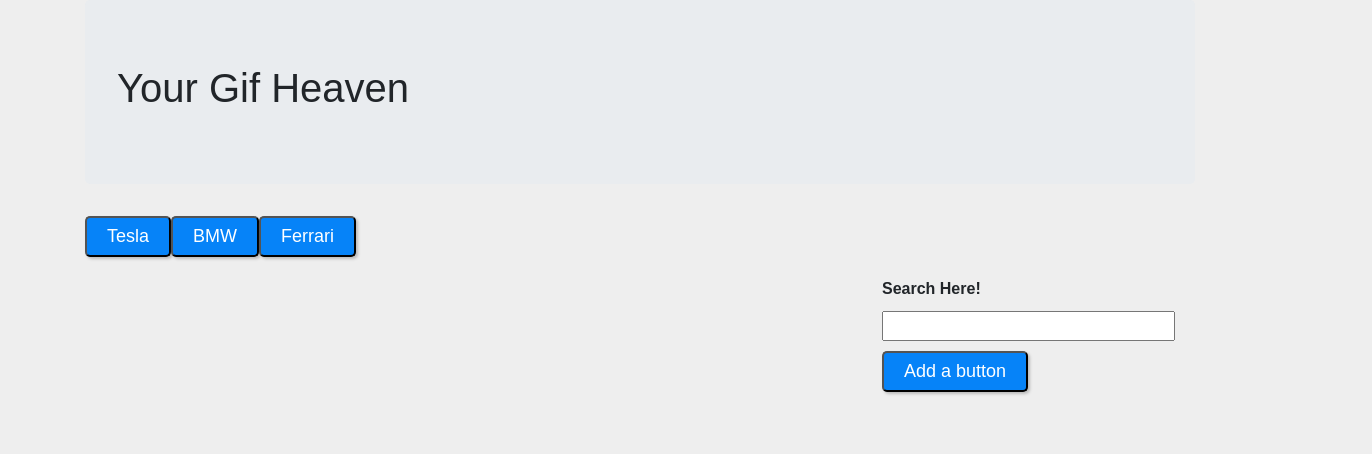
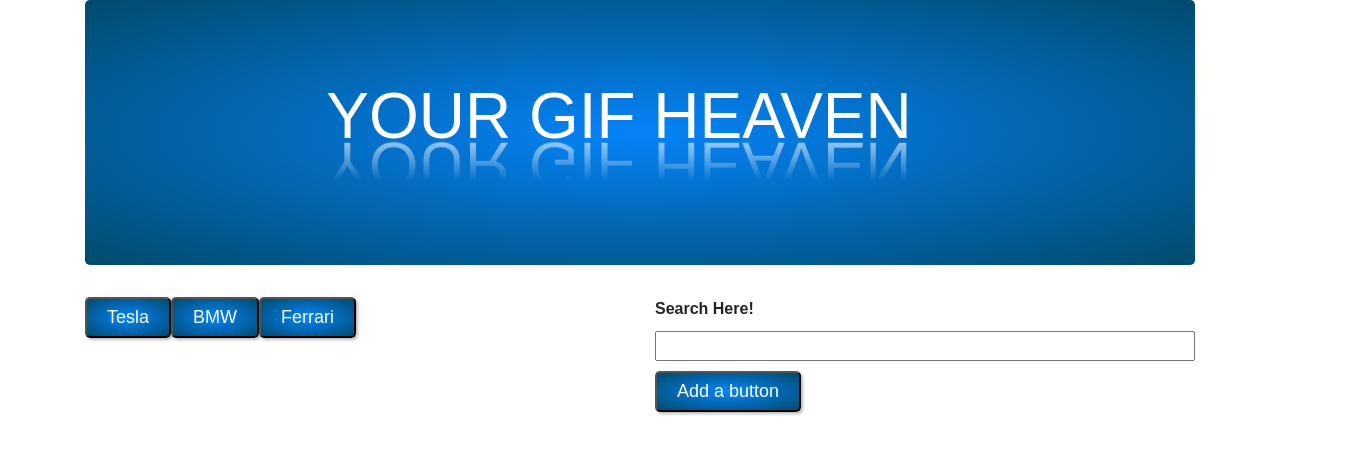
Before and after one commit to CDaniels417/Your-Gif-Heaven, a plain HTML site: page index.html in a window 1280 px wide. Shown: the whole page, 1372 px wide, since content can reach past the window. Drawn offline with nearby package versions, Linux system fonts and the light colour scheme.

Commit message:
css styling added

```diff
--- a/index.html
+++ b/index.html
@@ -12,18 +12,21 @@
 <body>
     <div class="container">
         <div class="jumbotron">
-            <h1>Your Gif Heaven</h1>
+            <h1 data-text="Your Gif Heaven">Your Gif Heaven</h1>
         </div>
 
-        <div id="buttonsArea"></div>
+        <div class="row">
 
-        <form id="search-form">
+        <div id="buttonsArea" class="col-6"></div>
+
+        <form id="search-form" class="col-6">
             <label for="search-input">Search Here!</label>
             <input type="text" id="search-input">
             <br>
 
             <input id= "addSearch" type="submit" value="Add a button">
         </form>
+        </div>
 
         <div id="searches"></div>
         <script src="javascript.js" type="text/javascript"></script>
--- a/style.css
+++ b/style.css
@@ -1,6 +1,33 @@
 body {
     font-family: Arial, Helvetica, sans-serif;
-    background: #eee;
+    background: #fff;
+}
+
+.jumbotron {
+    background: radial-gradient(#0683f8, #004b6d);
+}
+
+h1 {
+    position: relative;
+    margin-top: 5%;
+    left: 70%;
+    transform: translate(-50%, -50%);
+    font-family: Arial, Helvetica, sans-serif;
+    color: #fff;
+    text-transform: uppercase;
+    font-size: 4em;
+}
+
+h1::before {
+    content: attr(data-text);
+    position: absolute;
+    transform-origin: bottom;
+    transform: rotateX(180deg);
+    line-height: 0.9em;
+    background: linear-gradient(0deg,#fff 0, transparent 80%);
+    -webkit-background-clip: text;
+    color: transparent;
+    opacity: 0.7;
 }
 
 #searches{
@@ -15,7 +42,6 @@ body {
 form {
     width: 30%;
     float: right;
-    padding: 20px;
 }
 
 label {
@@ -33,7 +59,7 @@ input[type="text"] {
 
 button, input[type="submit"] {
 color: #ffffff;
-background-color: #0683f8 ;
+background: radial-gradient(#0683f8, #004b6d);
 border-radius: 5px;
 padding: 5px 20px;
 font-size: 18px;
```
